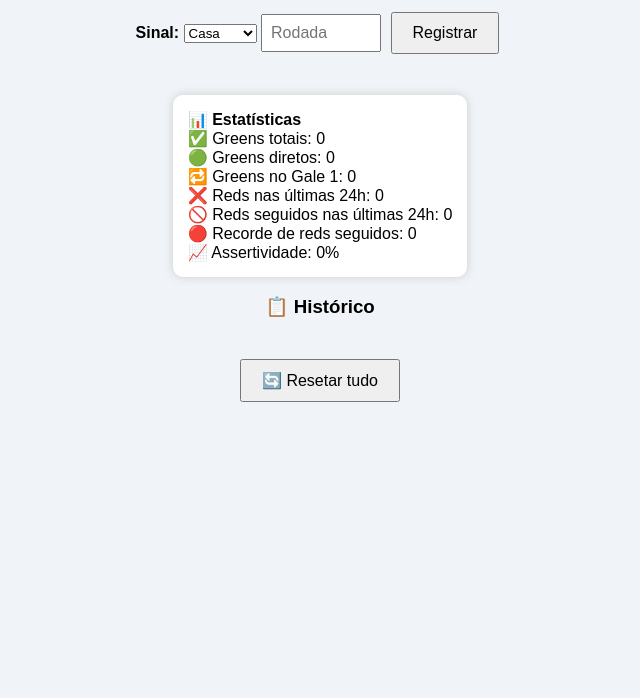
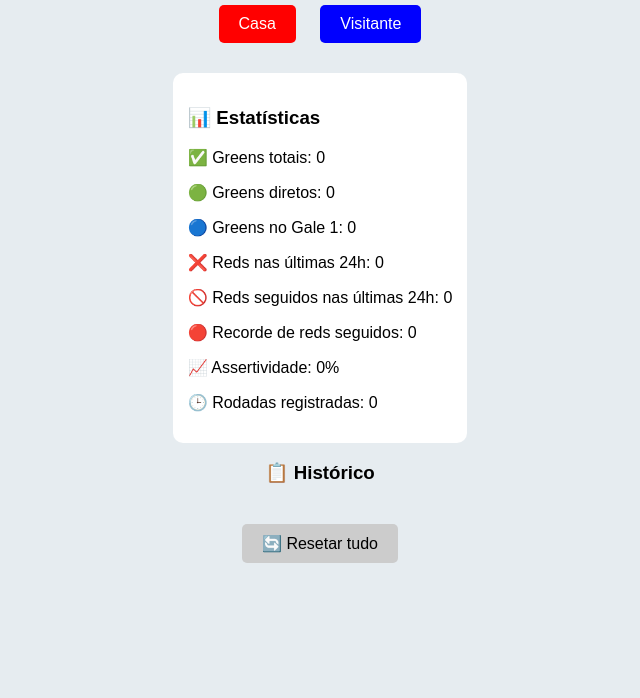
Before and after one commit to alyssonnpaiva/Football-studio, a plain HTML site: page index.html in a window 1280 px wide. Shown: the part 102-800 px from the top of the page, without its empty margins (320-960 px from the left). Drawn offline with Linux system fonts and the light colour scheme.

Commit message:
index.html

```diff
--- a/index.html
+++ b/index.html
@@ -1,193 +1,178 @@
 <!DOCTYPE html>
-<html lang="pt-br">
+<html lang="pt-BR">
 <head>
   <meta charset="UTF-8" />
   <meta name="viewport" content="width=device-width, initial-scale=1.0"/>
-  <title>Football Studio</title>
+  <title>Football Studio - Verificador</title>
   <style>
     body {
       font-family: Arial, sans-serif;
-      background: #f0f4f8;
+      background-color: #e6ecf0;
+      text-align: center;
       padding: 20px;
-      text-align: center;
     }
+
     h1 {
-      color: #333;
+      margin-top: 10px;
     }
-    .stats {
+
+    button {
+      font-size: 16px;
+      padding: 10px 20px;
+      margin: 10px;
+      border: none;
+      color: white;
+      cursor: pointer;
+      border-radius: 5px;
+    }
+
+    .casa {
+      background-color: red;
+    }
+
+    .visitante {
+      background-color: blue;
+    }
+
+    .estatisticas {
+      background-color: white;
+      border-radius: 10px;
+      padding: 15px;
       margin-top: 20px;
-      background: white;
-      padding: 15px;
-      border-radius: 10px;
-      box-shadow: 0 0 10px #ccc;
       display: inline-block;
       text-align: left;
     }
-    button {
-      margin: 5px;
-      padding: 10px 20px;
-      font-size: 16px;
+
+    #historico {
+      margin-top: 20px;
     }
-    input {
-      padding: 8px;
-      font-size: 16px;
-      width: 100px;
+
+    .reset {
+      margin-top: 20px;
+      background-color: #ccc;
+      color: black;
     }
   </style>
 </head>
 <body>
   <h1>⚽ Football Studio - Verificador</h1>
-  <p>
-    <strong>Sinal:</strong>
-    <select id="sinal">
-      <option value="Casa">Casa</option>
-      <option value="Visitante">Visitante</option>
-    </select>
-    <input type="number" id="rodada" placeholder="Rodada" min="1" />
-    <button onclick="registrarRodada()">Registrar</button>
-  </p>
 
-  <div class="stats" id="estatisticas">
-    📊 <strong>Estatísticas</strong><br>
-    ✅ Greens totais: <span id="greensTotais">0</span><br>
-    🟢 Greens diretos: <span id="greensDiretos">0</span><br>
-    🔁 Greens no Gale 1: <span id="greensGale1">0</span><br>
-    ❌ Reds nas últimas 24h: <span id="redsTotais">0</span><br>
-    🚫 Reds seguidos nas últimas 24h: <span id="redsSeguidos">0</span><br>
-    🔴 Recorde de reds seguidos: <span id="maiorSequenciaReds">0</span><br>
-    📈 Assertividade: <span id="assertividade">0%</span>
+  <div>
+    <button class="casa" onclick="registrar('Casa')">Casa</button>
+    <button class="visitante" onclick="registrar('Visitante')">Visitante</button>
+  </div>
+
+  <div class="estatisticas">
+    <h3>📊 Estatísticas</h3>
+    <p>✅ Greens totais: <span id="greensTotais">0</span></p>
+    <p>🟢 Greens diretos: <span id="greensDiretos">0</span></p>
+    <p>🔵 Greens no Gale 1: <span id="greensGale1">0</span></p>
+    <p>❌ Reds nas últimas 24h: <span id="reds24h">0</span></p>
+    <p>🚫 Reds seguidos nas últimas 24h: <span id="redsSeguidos">0</span></p>
+    <p>🔴 Recorde de reds seguidos: <span id="recordeReds">0</span></p>
+    <p>📈 Assertividade: <span id="assertividade">0</span>%</p>
+    <p>🕒 Rodadas registradas: <span id="rodadaAtual">0</span></p>
   </div>
 
   <h3>📋 Histórico</h3>
-  <ul id="historico"></ul>
+  <div id="historico"></div>
 
-  <br>
-  <button onclick="resetar()">🔄 Resetar tudo</button>
+  <button class="reset" onclick="resetar()">🔄 Resetar tudo</button>
 
   <script>
-    let stats = {
-      greensTotais: 0,
-      greensDiretos: 0,
-      greensGale1: 0,
-      redsTotais: 0,
-      redsSeguidos: 0,
-      maiorSequenciaReds: 0,
-      totalEntradas: 0,
-      historicoReds: [],
-    };
+    let rodada = 0;
+    let greensTotais = 0;
+    let greensDiretos = 0;
+    let greensGale1 = 0;
+    let reds24h = 0;
+    let redsSeguidos = 0;
+    let recordeReds = 0;
+    let historico = [];
 
-    let martingale = false;
-    let rodadaAtual = 0;
+    function registrar(sinal) {
+      rodada++;
+      const resultado = prompt(`Rodada ${rodada}: Resultado (Casa, Visitante ou Empate)?`);
 
-    function registrarRodada() {
-      const sinal = document.getElementById("sinal").value;
-      const rodada = document.getElementById("rodada").value;
-      if (!rodada) return alert("Digite o número da rodada.");
+      let resultadoFinal = resultado?.trim()?.toLowerCase();
+      let sinalFinal = sinal.toLowerCase();
 
-      const resultado = prompt(`Resultado da rodada ${rodada} (Casa, Visitante ou Empate):`);
-
-      if (!resultado || !["casa", "visitante", "empate"].includes(resultado.toLowerCase())) {
-        return alert("Resultado inválido.");
+      if (!resultadoFinal || !["casa", "visitante", "empate"].includes(resultadoFinal)) {
+        alert("Resultado inválido.");
+        rodada--;
+        return;
       }
 
-      rodadaAtual++;
-      const res = resultado.toLowerCase();
-      const sig = sinal.toLowerCase();
-      const empate = res === "empate";
-
-      let green = false;
+      let isGreen = false;
       let gale = false;
 
-      if (res === sig || empate) {
-        green = true;
-        stats.greensTotais++;
-        stats.greensDiretos++;
+      if (resultadoFinal === sinalFinal || resultadoFinal === "empate") {
+        greensTotais++;
+        greensDiretos++;
+        isGreen = true;
+        redsSeguidos = 0;
       } else {
-        martingale = true;
-        const resultadoGale = prompt("Resultado do Martingale 1 (Casa, Visitante ou Empate):");
+        const galeResultado = prompt("Gale 1 - Resultado (Casa, Visitante ou Empate)?");
+        let galeFinal = galeResultado?.trim()?.toLowerCase();
 
-        if (!resultadoGale || !["casa", "visitante", "empate"].includes(resultadoGale.toLowerCase())) {
-          return alert("Resultado inválido do Gale.");
-        }
-
-        const resGale = resultadoGale.toLowerCase();
-
-        if (resGale === sig || resGale === "empate") {
-          green = true;
+        if (galeFinal === sinalFinal || galeFinal === "empate") {
+          greensTotais++;
+          greensGale1++;
+          isGreen = true;
           gale = true;
-          stats.greensTotais++;
-          stats.greensGale1++;
+          redsSeguidos = 0;
         } else {
-          stats.redsTotais++;
-          stats.greensDiretos = 0;
-          stats.greensGale1 = 0;
-          stats.historicoReds.push(Date.now());
-
-          stats.redsSeguidos++;
-          if (stats.redsSeguidos > stats.maiorSequenciaReds) {
-            stats.maiorSequenciaReds = stats.redsSeguidos;
+          reds24h++;
+          redsSeguidos++;
+          if (redsSeguidos > recordeReds) {
+            recordeReds = redsSeguidos;
           }
         }
       }
 
-      if (green) {
-        stats.redsSeguidos = 0;
-      }
+      historico.push({
+        rodada,
+        sinal,
+        resultado,
+        gale: gale ? "Sim" : "Não",
+        green: isGreen ? "✅" : "❌"
+      });
 
-      stats.totalEntradas++;
-
-      const li = document.createElement("li");
-      li.textContent = `Rodada ${rodada} | Sinal: ${sinal} | Resultado: ${resultado}${martingale && gale ? " (Gale 1 ✅)" : green ? " ✅" : " ❌"}`;
-      document.getElementById("historico").prepend(li);
-
-      atualizarEstatisticas();
+      atualizarTela();
     }
 
-    function atualizarEstatisticas() {
-      const {
-        greensTotais,
-        greensDiretos,
-        greensGale1,
-        redsTotais,
-        redsSeguidos,
-        maiorSequenciaReds,
-        totalEntradas,
-        historicoReds,
-      } = stats;
-
-      const ultimas24h = Date.now() - 24 * 60 * 60 * 1000;
-      const reds24h = historicoReds.filter((t) => t >= ultimas24h).length;
-
-      const assertividade = totalEntradas
-        ? ((greensTotais / totalEntradas) * 100).toFixed(2)
-        : 0;
-
+    function atualizarTela() {
+      document.getElementById("rodadaAtual").textContent = rodada;
       document.getElementById("greensTotais").textContent = greensTotais;
       document.getElementById("greensDiretos").textContent = greensDiretos;
       document.getElementById("greensGale1").textContent = greensGale1;
-      document.getElementById("redsTotais").textContent = reds24h;
+      document.getElementById("reds24h").textContent = reds24h;
       document.getElementById("redsSeguidos").textContent = redsSeguidos;
-      document.getElementById("maiorSequenciaReds").textContent = maiorSequenciaReds;
-      document.getElementById("assertividade").textContent = `${assertividade}%`;
+      document.getElementById("recordeReds").textContent = recordeReds;
+
+      let totalEntradas = greensTotais + reds24h;
+      let assertividade = totalEntradas > 0 ? ((greensTotais / totalEntradas) * 100).toFixed(1) : 0;
+      document.getElementById("assertividade").textContent = assertividade;
+
+      const histDiv = document.getElementById("historico");
+      histDiv.innerHTML = "";
+      historico.slice().reverse().forEach(item => {
+        histDiv.innerHTML += `<p>Rodada ${item.rodada}: ${item.green} - Sinal: ${item.sinal} | Resultado: ${item.resultado} | Gale: ${item.gale}</p>`;
+      });
     }
 
     function resetar() {
-      if (!confirm("Deseja resetar todas as estatísticas?")) return;
-      stats = {
-        greensTotais: 0,
-        greensDiretos: 0,
-        greensGale1: 0,
-        redsTotais: 0,
-        redsSeguidos: 0,
-        maiorSequenciaReds: 0,
-        totalEntradas: 0,
-        historicoReds: [],
-      };
-      document.getElementById("historico").innerHTML = "";
-      atualizarEstatisticas();
+      if (confirm("Deseja realmente resetar todos os dados?")) {
+        rodada = 0;
+        greensTotais = 0;
+        greensDiretos = 0;
+        greensGale1 = 0;
+        reds24h = 0;
+        redsSeguidos = 0;
+        recordeReds = 0;
+        historico = [];
+        atualizarTela();
+      }
     }
-
-    atualizarEstatisticas();
   </script>
 </body>
 </html>
```
